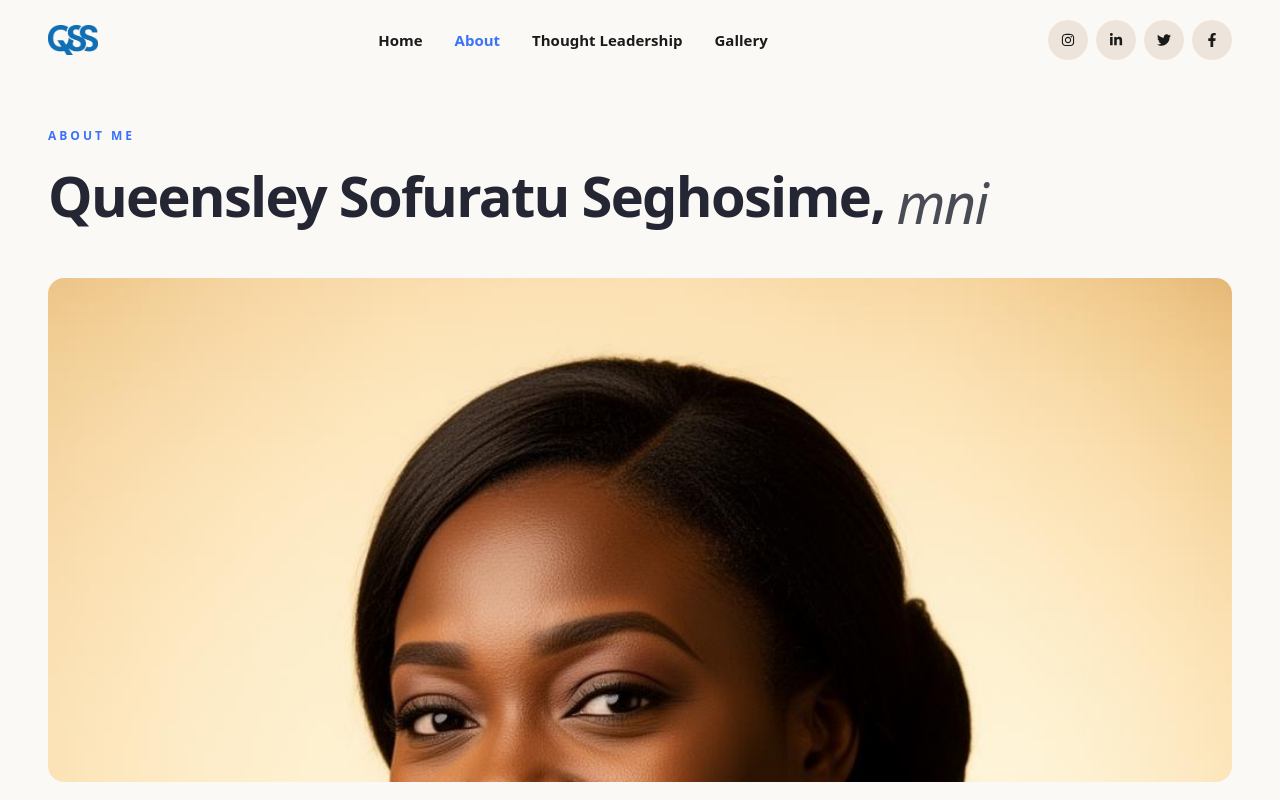
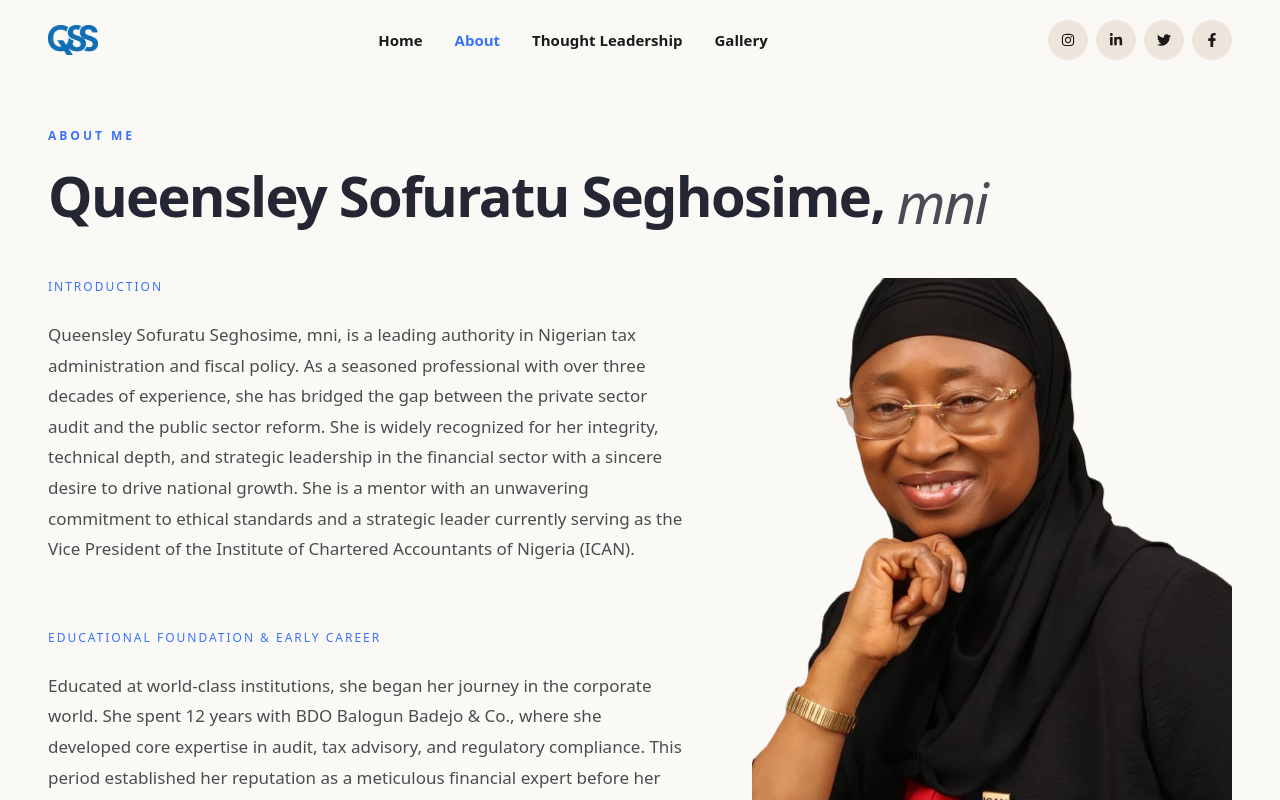
Before and after one commit to CHIDI00/queensley-portfolio, a Next.js app: page /about in a window 1280 px wide. Shown: the top 800 px of the page. Built offline with nearby package versions, Linux system fonts and the light colour scheme.

Commit message:
Refactor code structure for improved readability and maintainability

```diff
--- a/src/app/about/page.tsx
+++ b/src/app/about/page.tsx
@@ -70,10 +70,13 @@ const page = () => {
         </AnimatedText>
 
         {/* Hero Image */}
-        <AnimatedText delay={0.3} className="w-full mb-16 md:mb-24">
-          <div className="relative w-full aspect-[21/15] md:aspect-[2.35/1] rounded-2xl overflow-hidden">
+        <AnimatedText
+          delay={0.3}
+          className="lg:hidden flex justify-center items-center w-full mb-16 md:mb-24 bg-[#3a73f8] rounded-xl"
+        >
+          <div className="relative w-full h-[25rem] md:w-[30rem] md:h-[25rem] lg:h-[40rem]  lg:rounded-2xl overflow-hidden ">
             <Image
-              src="/hero-portrait.jpg"
+              src="/qss5.png"
               alt="Queensley Sofuratu Seghosime Portrait"
               fill
               className="object-cover object-top"
@@ -84,6 +87,7 @@ const page = () => {
         </AnimatedText>
 
         {/* Content Sections */}
+        <div className="flex flex-col md:flex-row gap-12 lg:gap-16">
           <div className="flex flex-col gap-12 lg:gap-16">
             {aboutSections.map((section, idx) => (
               <AnimatedText delay={0.4 + idx * 0.1} key={section.title}>
@@ -118,6 +122,23 @@ const page = () => {
               </div>
             </AnimatedText>
           </div>
+
+          <AnimatedText
+            delay={0.3}
+            className="hidden lg:flex w-full mb-16 md:mb-24 "
+          >
+            <div className="relative w-full h-[25rem] md:w-[30rem] md:h-[40rem]  rounded-2xl overflow-hidden">
+              <Image
+                src="/qss5.png"
+                alt="Queensley Sofuratu Seghosime Portrait"
+                fill
+                className="object-cover object-top"
+                sizes="(max-width: 1024px) 100vw, 900px"
+                priority
+              />
+            </div>
+          </AnimatedText>
+        </div>
       </div>
     </main>
   );
```
Also changed, not shown: public/qss5.png (added). Lines whose indentation alone changed are shown as unchanged.
